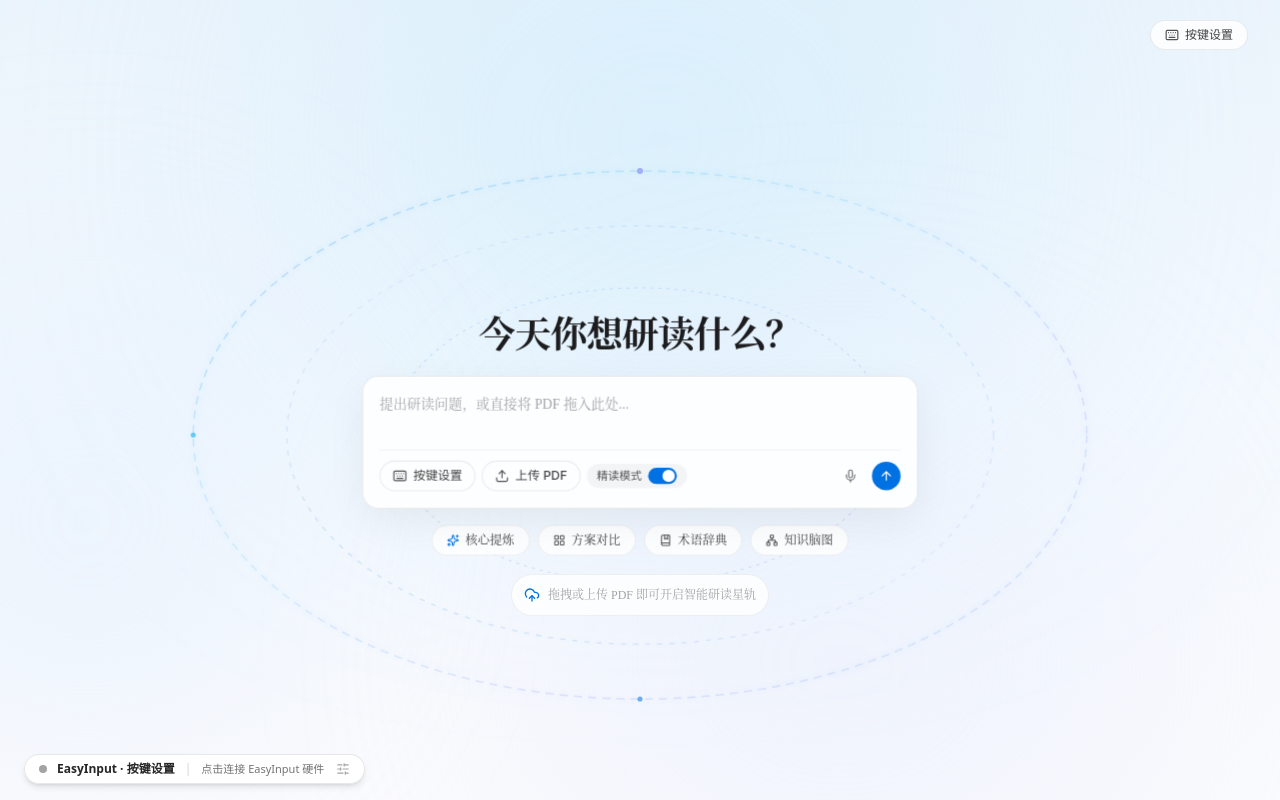
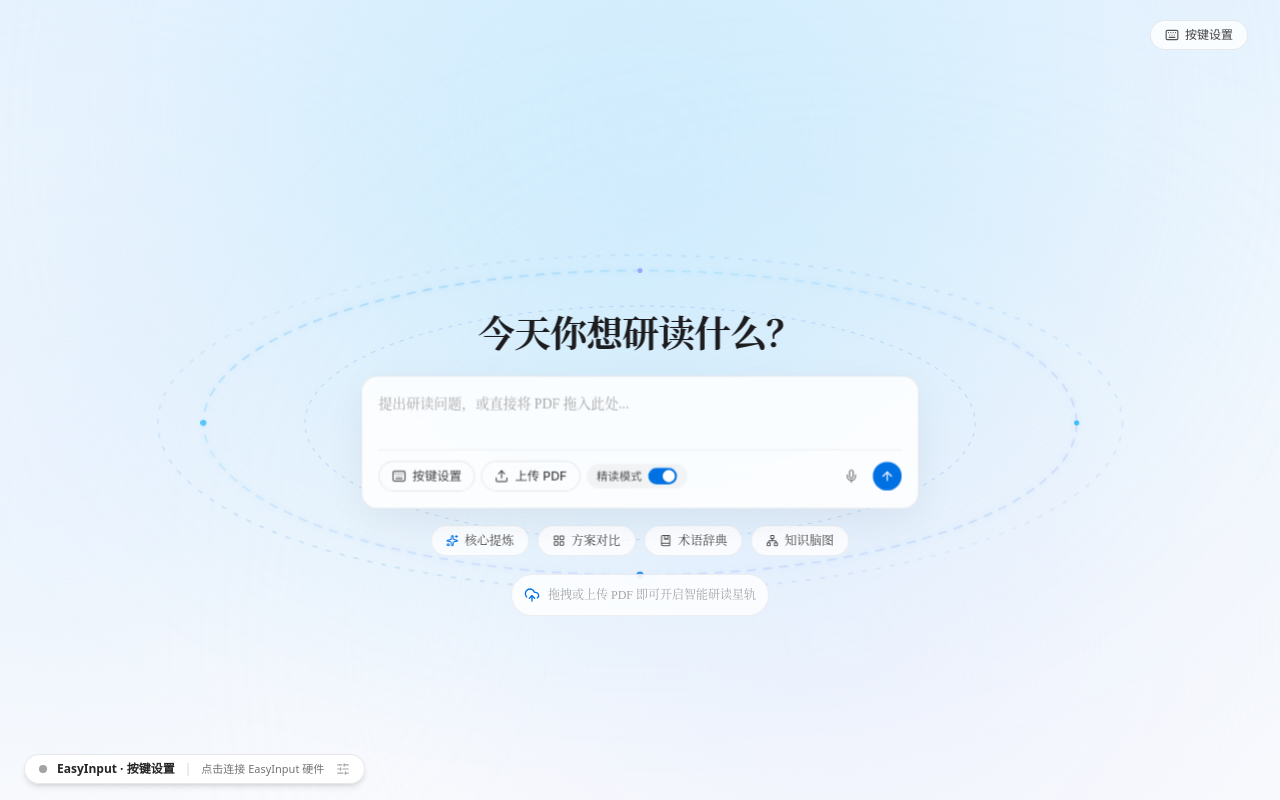
Before and after one commit to Xuanxi621/ReadKeyBoard, a React (Vite) app: page / in a window 1280 px wide. Built offline with nearby package versions, Linux system fonts and the light colour scheme.

Commit message:
feat: enhance homepage with 3D optical depth of field and breathing orbit tracks

```diff
--- a/src/components/UniverseView.jsx
+++ b/src/components/UniverseView.jsx
@@ -128,15 +128,16 @@ export default function UniverseView({
 
   return (
     <div
-      className="relative flex-1 flex flex-col justify-between overflow-hidden bg-gradient-to-b from-[#EBF4FC] via-[#F4F9FE] to-[#FBFBFD] select-none"
+      className="relative flex-1 flex flex-col justify-between overflow-hidden bg-gradient-to-b from-[#E7F3FE] via-[#F2F8FD] to-[#FAFBFD] select-none"
       onDragOver={handleDragOver}
       onDragLeave={handleDragLeave}
       onDrop={handleDrop}
     >
-      {/* Ethereal Light-Blue Ambient Aurora Spheres */}
-      <div className="absolute top-[-15%] left-[25%] w-[680px] h-[520px] bg-sky-200/40 rounded-full blur-[140px] pointer-events-none" />
-      <div className="absolute bottom-[-15%] right-[10%] w-[620px] h-[520px] bg-indigo-100/35 rounded-full blur-[130px] pointer-events-none" />
-      <div className="absolute top-[35%] left-[-12%] w-[480px] h-[480px] bg-blue-100/35 rounded-full blur-[110px] pointer-events-none" />
+      {/* Ethereal Apple Light-Blue Ambient Aurora Mesh */}
+      <div className="absolute top-[-20%] left-[20%] w-[780px] h-[580px] bg-sky-200/45 rounded-full blur-[140px] pointer-events-none" />
+      <div className="absolute bottom-[-15%] right-[8%] w-[680px] h-[560px] bg-indigo-100/40 rounded-full blur-[140px] pointer-events-none" />
+      <div className="absolute top-[25%] left-[-15%] w-[520px] h-[520px] bg-blue-100/40 rounded-full blur-[120px] pointer-events-none" />
+      <div className="absolute inset-0 bg-[radial-gradient(ellipse_at_50%_40%,rgba(186,230,253,0.3)_0%,rgba(240,249,255,0)_70%)] pointer-events-none" />
 
       {/* Top Area */}
       <header className="w-full px-8 py-5 flex items-center justify-end z-30 flex-shrink-0 font-ui">
@@ -162,15 +163,15 @@ export default function UniverseView({
           <svg className="w-[1040px] h-[660px] overflow-visible max-w-none" viewBox="0 0 1000 650" fill="none">
             <defs>
               <linearGradient id="orbitArcGrad1" x1="0%" y1="0%" x2="100%" y2="100%">
-                <stop offset="0%" stopColor="#0071E3" stopOpacity="0.45" />
-                <stop offset="35%" stopColor="#38BDF8" stopOpacity="0.28" />
-                <stop offset="70%" stopColor="#818CF8" stopOpacity="0.38" />
-                <stop offset="100%" stopColor="#0071E3" stopOpacity="0.12" />
+                <stop offset="0%" stopColor="#0071E3" stopOpacity="0.55" />
+                <stop offset="30%" stopColor="#38BDF8" stopOpacity="0.35" />
+                <stop offset="70%" stopColor="#818CF8" stopOpacity="0.45" />
+                <stop offset="100%" stopColor="#0071E3" stopOpacity="0.20" />
               </linearGradient>
               <linearGradient id="orbitArcGrad2" x1="100%" y1="0%" x2="0%" y2="100%">
-                <stop offset="0%" stopColor="#38BDF8" stopOpacity="0.32" />
-                <stop offset="50%" stopColor="#818CF8" stopOpacity="0.15" />
-                <stop offset="100%" stopColor="#0284C7" stopOpacity="0.28" />
+                <stop offset="0%" stopColor="#38BDF8" stopOpacity="0.38" />
+                <stop offset="50%" stopColor="#818CF8" stopOpacity="0.18" />
+                <stop offset="100%" stopColor="#0284C7" stopOpacity="0.32" />
               </linearGradient>
               <filter id="orbitGlowEffect" x="-20%" y="-20%" width="140%" height="140%">
                 <feGaussianBlur stdDeviation="3.5" result="blur" />
@@ -181,48 +182,49 @@ export default function UniverseView({
               </filter>
             </defs>
 
-            {/* Outer Primary Orbital Track Arc */}
+            {/* Primary Matched Orbital Track Arc (与卡片真实3D轨迹严密贴合) */}
             <ellipse
               cx="500"
-              cy="325"
-              rx="440"
-              ry="260"
+              cy="313"
+              rx="430"
+              ry="150"
               stroke="url(#orbitArcGrad1)"
-              strokeWidth="1.8"
-              strokeDasharray="8 6"
+              strokeWidth="2"
+              strokeDasharray="9 7"
               filter="url(#orbitGlowEffect)"
               className="orbit-arc-breathing"
             />
 
-            {/* Secondary Auxiliary Orbit Arc */}
+            {/* Outer Secondary Auxiliary Orbit Arc */}
             <ellipse
               cx="500"
-              cy="325"
-              rx="348"
-              ry="206"
+              cy="313"
+              rx="475"
+              ry="165"
               stroke="url(#orbitArcGrad2)"
               strokeWidth="1.2"
-              strokeDasharray="5 7"
-              opacity="0.65"
+              strokeDasharray="5 9"
+              opacity="0.60"
               className="orbit-arc-breathing-delayed"
             />
 
-            {/* Inner Core Focus Track */}
+            {/* Inner Resonant Focus Track */}
             <ellipse
               cx="500"
-              cy="325"
-              rx="245"
-              ry="145"
-              stroke="rgba(0, 113, 227, 0.16)"
+              cy="313"
+              rx="330"
+              ry="115"
+              stroke="rgba(0, 113, 227, 0.18)"
               strokeWidth="1"
-              strokeDasharray="3 5"
+              strokeDasharray="4 6"
             />
 
-            {/* Luminous Orbital Celestial Nodes */}
-            <circle cx="940" cy="325" r="3" fill="#0071E3" opacity="0.65" className="animate-ping" />
-            <circle cx="60" cy="325" r="2.5" fill="#38BDF8" opacity="0.75" />
-            <circle cx="500" cy="65" r="3" fill="#818CF8" opacity="0.65" />
-            <circle cx="500" cy="585" r="2.5" fill="#0071E3" opacity="0.55" />
+            {/* Luminous Orbital Celestial Nodes (星轨呼吸光点) */}
+            <circle cx="930" cy="313" r="3.5" fill="#0071E3" opacity="0.75" className="animate-ping" />
+            <circle cx="930" cy="313" r="2.5" fill="#38BDF8" />
+            <circle cx="70" cy="313" r="3" fill="#38BDF8" opacity="0.80" />
+            <circle cx="500" cy="163" r="2.5" fill="#818CF8" opacity="0.65" />
+            <circle cx="500" cy="463" r="3.5" fill="#0071E3" opacity="0.75" />
           </svg>
         </div>
 
--- a/src/components/universe/OrbitCard.jsx
+++ b/src/components/universe/OrbitCard.jsx
@@ -23,22 +23,42 @@ export default function OrbitCard({
   };
 
   const cardAngle = orbitAngle + cProps.orbitOffset;
-  const waveX = Math.sin(cardAngle * 2 + index) * 20;
-  const waveY = Math.cos(cardAngle * 2 + index) * 15;
+  const waveX = Math.sin(cardAngle * 2 + index) * 16;
+  const waveY = Math.cos(cardAngle * 2 + index) * 12;
   const rx = cProps.radiusX + waveX;
   const ry = cProps.radiusY + waveY;
-  const x = Math.cos(cardAngle) * rx;
-  const y = Math.sin(cardAngle) * ry;
   const sinA = Math.sin(cardAngle);
-  const dynamicTilt = cProps.baseTilt + -Math.cos(cardAngle) * 16;
+  const cosA = Math.cos(cardAngle);
+
+  // 3D Spatial Position: cards travel along an inclined celestial ellipse
+  const x = cosA * rx;
+  const y = sinA * (ry * 0.58) - 12;
+  // True Z-depth: -240px (deep background behind console) to +220px (foreground in front of console)
+  const z = sinA * 230;
+
+  // Depth ratio: 0 (furthest back) to 1 (closest front)
   const depthRatio = (sinA + 1) / 2;
+
   const isHovered = hoveredCardIndex === index;
   const isSelected = selectedDocIndex === index;
   const isCardActive = isHovered || isSelected;
 
-  const scale = isCardActive ? 1.30 : 0.88 + depthRatio * 0.24;
-  const zIndex = isCardActive ? 75 : sinA > 0.08 ? 35 : 10;
-  const opacity = isCardActive ? 1 : 0.88 + depthRatio * 0.12;
+  // 3D Spatial Perspective Rotation (Yaw, Pitch, Roll)
+  const rotY = cosA * -18; // yaw towards camera/focus
+  const rotX = 12 - sinA * 8; // subtle perspective pitch
+  const rotZ = cProps.baseTilt + -cosA * 12; // dynamic roll tilt
+
+  // Optical 3D Depth of Field (景深):
+  // Background cards suffer optical Gaussian blur and lower contrast; foreground and active cards are razor sharp
+  const blurPx = isCardActive ? 0 : Math.max(0, (1 - depthRatio) * 5.2);
+  const brightness = isCardActive ? 1.04 : 0.86 + depthRatio * 0.16;
+  const contrast = isCardActive ? 1.02 : 0.88 + depthRatio * 0.14;
+
+  // Perspective Scale & Opacity
+  const scale = isCardActive ? 1.28 : 0.72 + depthRatio * 0.40;
+  // Precise z-index: background cards (<20) travel physically behind console (z-20); foreground cards (>25) pass in front
+  const zIndex = isCardActive ? 90 : Math.round(depthRatio * 50) + 10;
+  const opacity = isCardActive ? 1 : 0.58 + depthRatio * 0.42;
 
   const handleCardClick = (e) => {
     e.stopPropagation();
@@ -54,17 +74,23 @@ export default function OrbitCard({
         height: `${cProps.h}px`,
         marginTop: `-${cProps.h / 2}px`,
         marginLeft: `-${cProps.w / 2}px`,
-        transform: `translate3d(${x}px, ${y}px, 0px) rotate(${dynamicTilt}deg) scale(${scale})`,
+        transform: `translate3d(${x.toFixed(1)}px, ${y.toFixed(1)}px, ${z.toFixed(1)}px) rotateX(${rotX.toFixed(1)}deg) rotateY(${rotY.toFixed(1)}deg) rotateZ(${rotZ.toFixed(1)}deg) scale(${scale.toFixed(2)})`,
+        filter: blurPx > 0.1
+          ? `blur(${blurPx.toFixed(1)}px) brightness(${brightness.toFixed(2)}) contrast(${contrast.toFixed(2)})`
+          : `brightness(${brightness.toFixed(2)}) contrast(${contrast.toFixed(2)})`,
         zIndex: zIndex,
-        opacity: opacity
+        opacity: opacity,
+        transition: isHovered || isSelected ? 'box-shadow 0.25s ease, filter 0.2s ease, border-color 0.2s ease' : 'none'
       }}
       onClick={handleCardClick}
     >
       <div
         className={`orbit-card-inner group transition-all duration-200 ${
           isCardActive
-            ? 'ring-4 ring-[#0071E3]/85 shadow-[0_20px_45px_rgba(0,113,227,0.22)] border-[#0071E3]'
-            : ''
+            ? 'ring-4 ring-[#0071E3]/85 shadow-[0_24px_50px_rgba(0,113,227,0.25)] border-[#0071E3]'
+            : depthRatio > 0.65
+            ? 'shadow-[0_16px_36px_-6px_rgba(0,0,0,0.12),0_4px_12px_rgba(0,0,0,0.04)] border-black/[0.08]'
+            : 'shadow-[0_6px_18px_-4px_rgba(0,0,0,0.05)] border-black/[0.04]'
         }`}
         onMouseEnter={() => {
           onHoverCard(index);
--- a/styles.css
+++ b/styles.css
@@ -76,7 +76,7 @@ body {
 
 /* Orbit Stage */
 #orbitStage {
-  perspective: 1400px;
+  perspective: 1200px;
   transform-style: preserve-3d;
   touch-action: pan-y;
   cursor: grab;
@@ -85,7 +85,7 @@ body {
   cursor: grabbing;
 }
 
-/* Scattered Fragmented Paper Cards (零碎纸质卡片) */
+/* Scattered Fragmented Paper Cards (零碎纸质卡片) with Optical 3D DOF */
 .orbit-card {
   position: absolute;
   top: 50%;
@@ -93,7 +93,7 @@ body {
   transform-style: preserve-3d;
   cursor: pointer;
   pointer-events: auto;
-  will-change: transform, opacity, z-index;
+  will-change: transform, opacity, z-index, filter;
   user-select: none;
   -webkit-user-select: none;
   transition: box-shadow 0.25s ease, border-color 0.25s ease;
```
